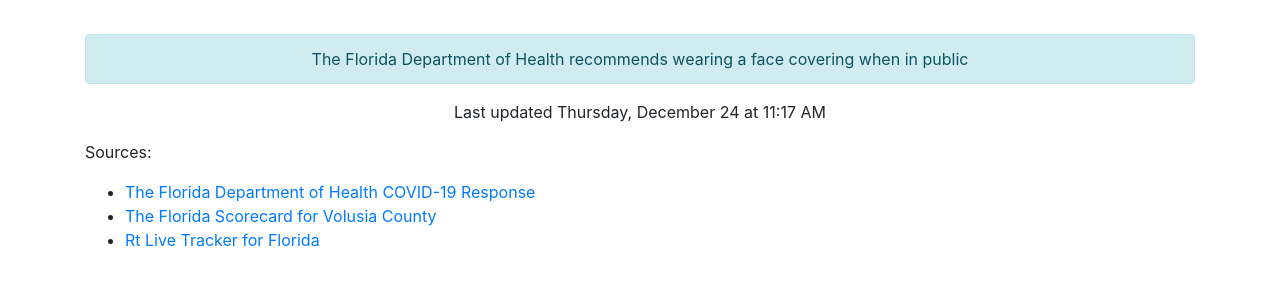
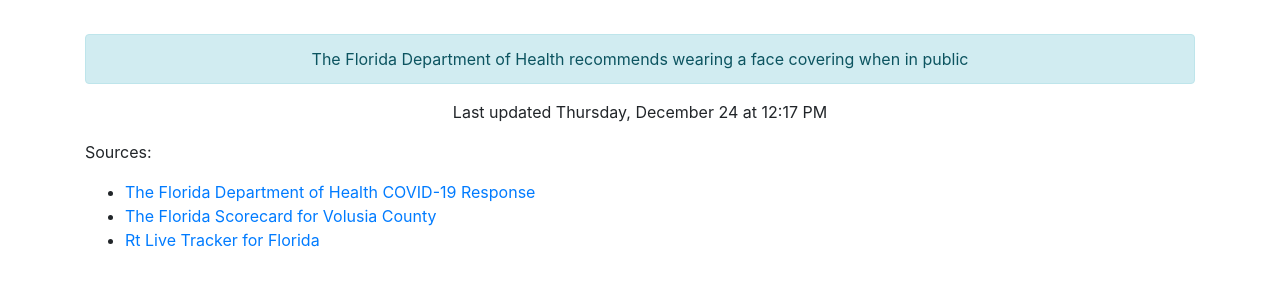
Before and after one commit to thinkjson/timeforchurch, a Jekyll site: the page built from index.md, in a window 1280 px wide. Shown: the part 586-882 px from the top of the page. Built offline with Jekyll 4.4.1, drawn with Linux system fonts in a browser that asks for light colours; our own code applies the rules of GitHub Pages for plain Markdown files.

Commit message:
Updating data

```diff
--- a/_includes/data.html
+++ b/_includes/data.html
@@ -10,4 +10,4 @@
     <div class="outcome text-success">YES</div>
     <div class="alert alert-info" role="alert">The Florida Department of Health recommends wearing a face covering when in public</div>
 
-    <p>Last updated Thursday, December 24 at 11:17 AM</p>
+    <p>Last updated Thursday, December 24 at 12:17 PM</p>
```
